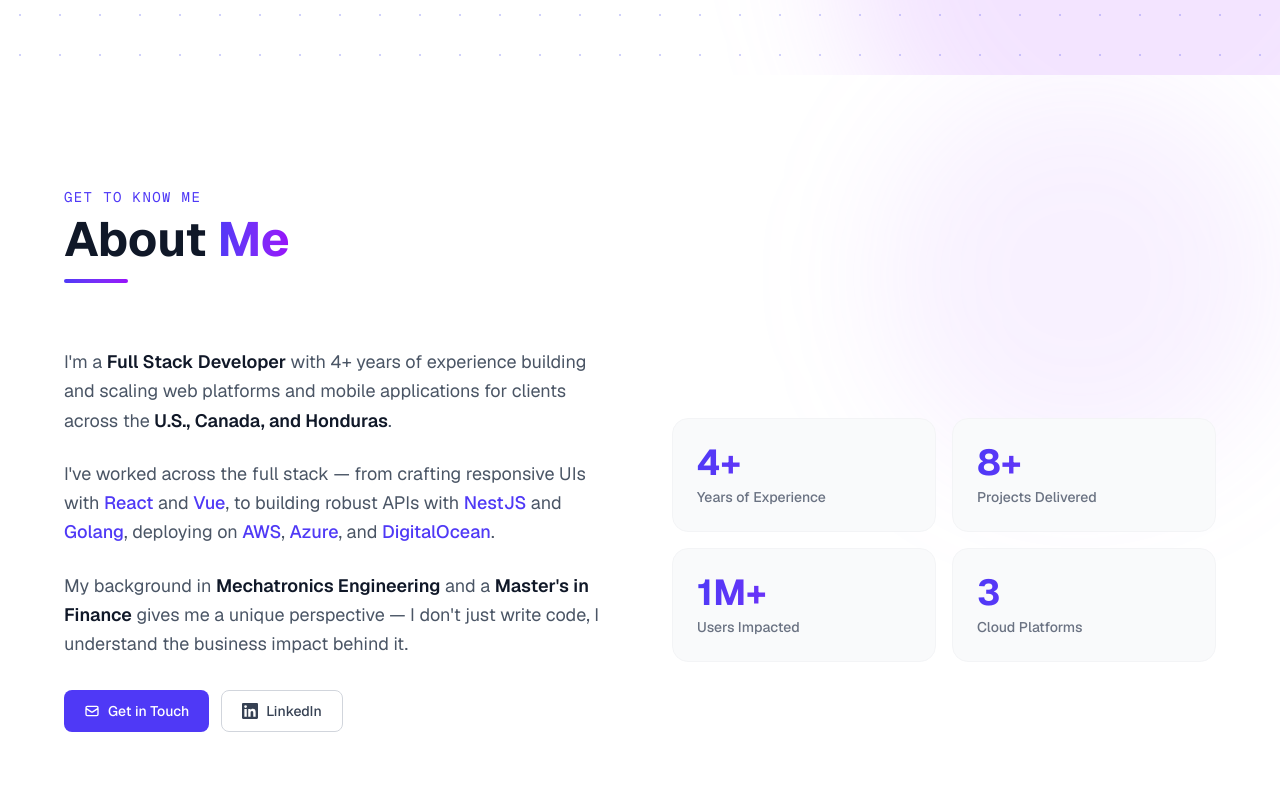
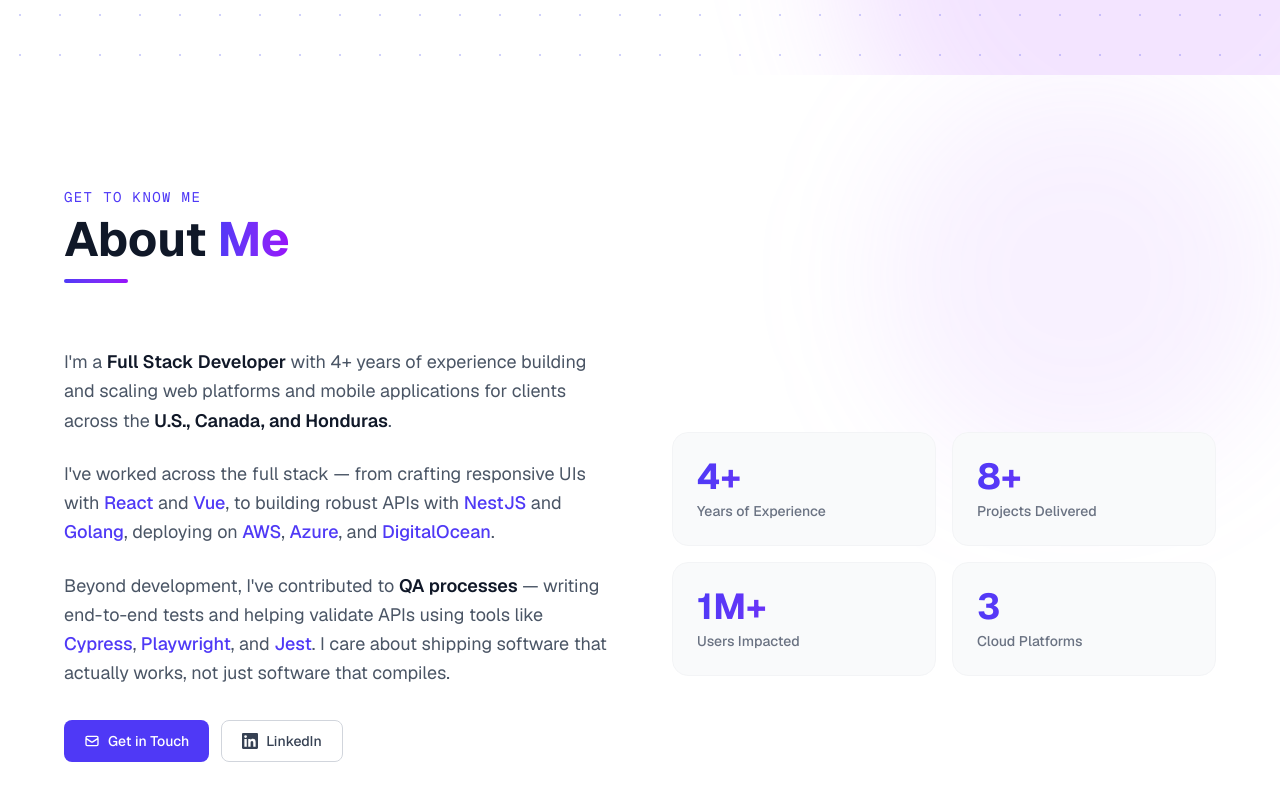
Before and after one commit to georgeaguilar/my-portfolio, a Next.js app: page / in a window 1280 px wide. Shown: the part 725-1525 px from the top of the page. Built offline with nearby package versions, Linux system fonts and the light colour scheme.

Commit message:
fix: update About paragraph and use Tailwind v4 canonical classes

```diff
--- a/src/components/About.tsx
+++ b/src/components/About.tsx
@@ -9,7 +9,7 @@ export default function About() {
   return (
     <section id="about" className="relative py-28 px-6 overflow-hidden">
       {/* Background blob */}
-      <div className="absolute top-0 right-0 w-[400px] h-[400px] rounded-full bg-purple-400/10 dark:bg-purple-600/10 blur-3xl pointer-events-none" />
+      <div className="absolute top-0 right-0 w-100 h-100 rounded-full bg-purple-400/10 dark:bg-purple-600/10 blur-3xl pointer-events-none" />
 
       <div className="max-w-6xl mx-auto">
         {/* Section title */}
@@ -19,11 +19,11 @@ export default function About() {
           </p>
           <h2 className="text-4xl sm:text-5xl font-bold text-gray-900 dark:text-white">
             About{" "}
-            <span className="bg-gradient-to-r from-indigo-600 to-purple-600 dark:from-indigo-400 dark:to-purple-400 bg-clip-text text-transparent">
+            <span className="bg-linear-to-r from-indigo-600 to-purple-600 dark:from-indigo-400 dark:to-purple-400 bg-clip-text text-transparent">
               Me
             </span>
           </h2>
-          <div className="mt-4 h-1 w-16 rounded-full bg-gradient-to-r from-indigo-600 to-purple-600" />
+          <div className="mt-4 h-1 w-16 rounded-full bg-linear-to-r from-indigo-600 to-purple-600" />
         </div>
 
         <div className="grid grid-cols-1 lg:grid-cols-2 gap-16 items-center">
@@ -45,9 +45,13 @@ export default function About() {
               <span className="text-indigo-600 dark:text-indigo-400 font-medium">DigitalOcean</span>.
             </p>
             <p className="text-lg text-gray-600 dark:text-gray-400 leading-relaxed">
-              My background in <span className="text-gray-900 dark:text-white font-semibold">Mechatronics Engineering</span> and
-              a <span className="text-gray-900 dark:text-white font-semibold">Master&apos;s in Finance</span> gives me
-              a unique perspective — I don&apos;t just write code, I understand the business impact behind it.
+              Beyond development, I&apos;ve contributed to{" "}
+              <span className="text-gray-900 dark:text-white font-semibold">QA processes</span> — writing
+              end-to-end tests and helping validate APIs using tools like{" "}
+              <span className="text-indigo-600 dark:text-indigo-400 font-medium">Cypress</span>,{" "}
+              <span className="text-indigo-600 dark:text-indigo-400 font-medium">Playwright</span>, and{" "}
+              <span className="text-indigo-600 dark:text-indigo-400 font-medium">Jest</span>. I care about
+              shipping software that actually works, not just software that compiles.
             </p>
 
             <div className="flex flex-wrap gap-3 pt-2">
@@ -85,8 +89,8 @@ export default function About() {
                 className="relative group p-6 rounded-2xl bg-gray-50 dark:bg-gray-900 border border-gray-100 dark:border-gray-800 hover:border-indigo-300 dark:hover:border-indigo-700 transition-all hover:-translate-y-1 hover:shadow-lg hover:shadow-indigo-500/10"
                 style={{ animationDelay: `${0.3 + i * 0.1}s` }}
               >
-                <div className="absolute inset-0 rounded-2xl bg-gradient-to-br from-indigo-500/5 to-purple-500/5 opacity-0 group-hover:opacity-100 transition-opacity" />
-                <p className="text-4xl font-bold bg-gradient-to-r from-indigo-600 to-purple-600 dark:from-indigo-400 dark:to-purple-400 bg-clip-text text-transparent mb-1">
+                <div className="absolute inset-0 rounded-2xl bg-linear-to-br from-indigo-500/5 to-purple-500/5 opacity-0 group-hover:opacity-100 transition-opacity" />
+                <p className="text-4xl font-bold bg-linear-to-r from-indigo-600 to-purple-600 dark:from-indigo-400 dark:to-purple-400 bg-clip-text text-transparent mb-1">
                   {stat.value}
                 </p>
                 <p className="text-sm text-gray-500 dark:text-gray-400 font-medium">{stat.label}</p>
--- a/src/components/Hero.tsx
+++ b/src/components/Hero.tsx
@@ -46,7 +46,7 @@ export default function Hero() {
             className="animate-fade-in-up text-5xl sm:text-6xl lg:text-7xl font-bold tracking-tight mb-4"
             style={{ animationDelay: "0.3s" }}
           >
-            <span className="bg-gradient-to-r from-indigo-600 via-purple-600 to-pink-500 dark:from-indigo-400 dark:via-purple-400 dark:to-pink-400 bg-clip-text text-transparent">
+            <span className="bg-linear-to-r from-indigo-600 via-purple-600 to-pink-500 dark:from-indigo-400 dark:via-purple-400 dark:to-pink-400 bg-clip-text text-transparent">
               Jorge Aguilar
             </span>
           </h1>
@@ -151,8 +151,8 @@ export default function Hero() {
         >
           <div className="relative animate-float">
             {/* Spinning gradient ring */}
-            <div className="absolute -inset-3 rounded-full bg-gradient-to-r from-indigo-500 via-purple-500 to-pink-500 animate-spin-slow opacity-70 blur-sm" />
-            <div className="absolute -inset-3 rounded-full bg-gradient-to-r from-indigo-500 via-purple-500 to-pink-500 opacity-40" />
+            <div className="absolute -inset-3 rounded-full bg-linear-to-r from-indigo-500 via-purple-500 to-pink-500 animate-spin-slow opacity-70 blur-sm" />
+            <div className="absolute -inset-3 rounded-full bg-linear-to-r from-indigo-500 via-purple-500 to-pink-500 opacity-40" />
 
             {/* Photo */}
             <div className="relative w-64 h-64 sm:w-80 sm:h-80 rounded-full overflow-hidden border-4 border-white dark:border-gray-900 animate-pulse-glow">
```
